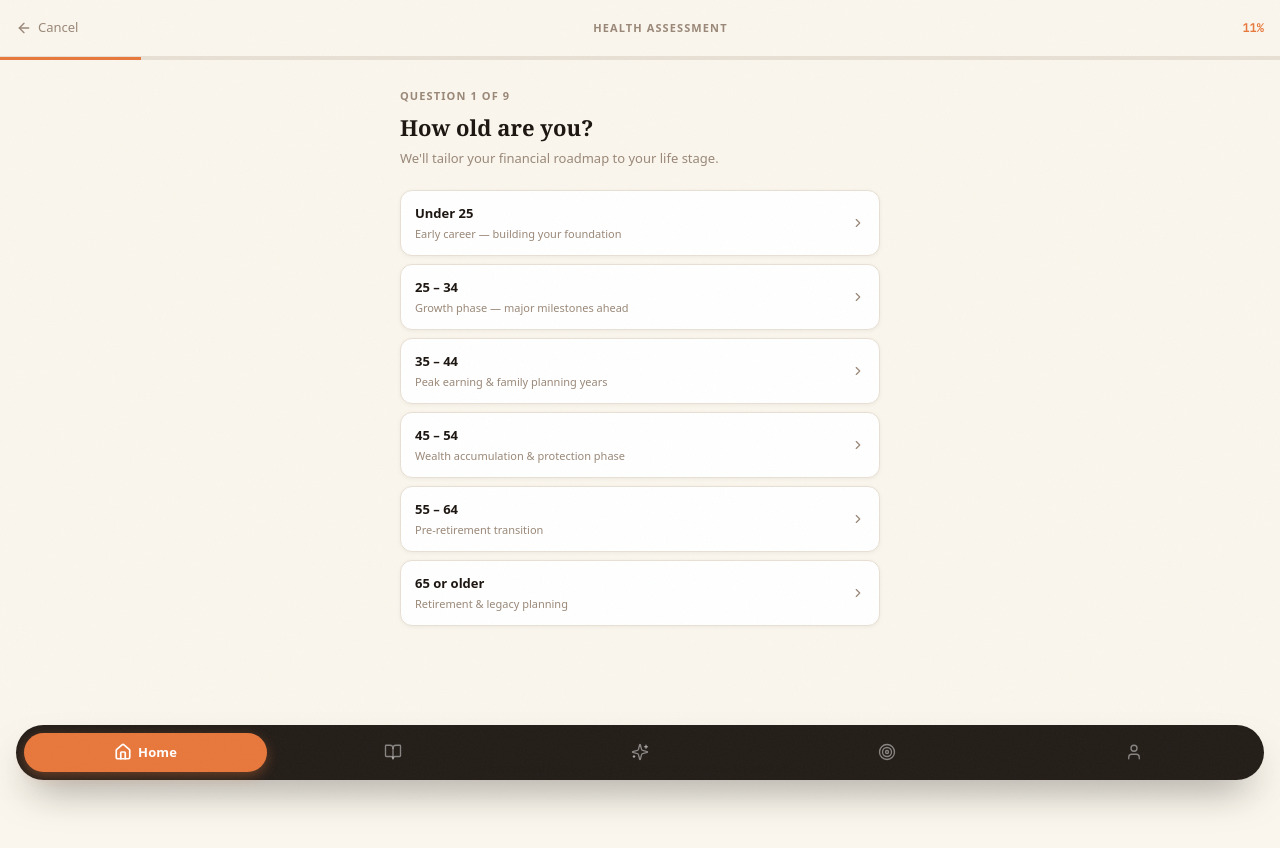
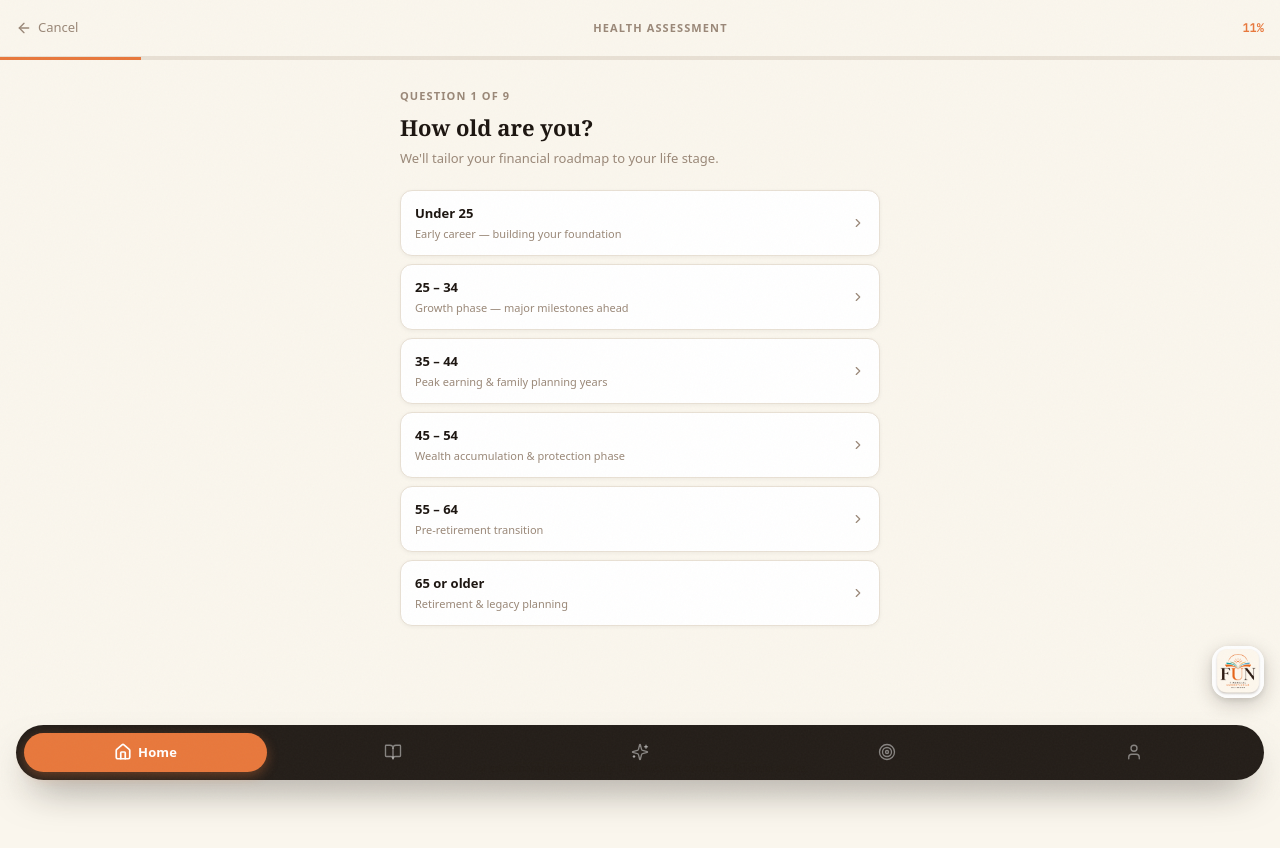
Before and after one commit to lukedemary-create/FUN-Mobile-, a React (Vite) app: page / in a window 1280 px wide. Both pictures are taken after a click on the button "Continue as Guest". Shown: the top 848 px of the page. Built offline with nearby package versions, Linux system fonts and the light colour scheme; a web font is replaced by a local one.

Commit message:
Add draggable FUN orb to every screen
Floating FUN logo in bottom-right corner. Swipe right to push it
off screen (22px peek stays visible). Swipe left from the peek to
bring it back. Tap to go home.

Co-Authored-By: Claude Sonnet 4.6 <noreply@anthropic.com>

```diff
--- a/src/mobile/MobileLayout.jsx
+++ b/src/mobile/MobileLayout.jsx
@@ -1,19 +1,21 @@
+import { useState, useRef } from 'react'
 import { Outlet, useNavigate, useLocation } from 'react-router-dom'
 import { Home, BookOpen, Target, User, Sparkles } from 'lucide-react'
-import { C, UI, DISPLAY } from './tokens'
+import { C, UI } from './tokens'
 
-const PILL_H = 64
+const PILL_H      = 64
 const PILL_BOTTOM = 20
 const CONTENT_PAD = PILL_H + PILL_BOTTOM + 16
 
 const TABS = [
   { path: '/',      label: 'Home',  Icon: Home,     match: p => p === '/' },
   { path: '/learn', label: 'Learn', Icon: BookOpen,  match: p => p === '/learn' || p.startsWith('/learn/') },
-  { path: '/ai',    label: 'AI',    Icon: Sparkles,  match: p => p === '/ai',     accent: C.indigo },
+  { path: '/ai',    label: 'AI',    Icon: Sparkles,  match: p => p === '/ai',    accent: C.indigo },
   { path: '/plan',  label: 'Plan',  Icon: Target,    match: p => p === '/plan'  || p.startsWith('/plan/')  },
   { path: '/you',   label: 'You',   Icon: User,      match: p => p === '/you'   || p.startsWith('/you/')   },
 ]
 
+/* ── Bottom pill nav ─────────────────────────────────────── */
 function FloatingNav() {
   const navigate = useNavigate()
   const { pathname } = useLocation()
@@ -40,11 +42,9 @@ function FloatingNav() {
     }}>
       {TABS.map(({ path, label, Icon, accent }) => {
         const isActive = activeTab === path
-        const bg = isActive ? (accent ?? C.tangerine) : 'transparent'
+        const bg     = isActive ? (accent ?? C.tangerine) : 'transparent'
         const shadow = isActive
-          ? accent
-            ? '0 4px 12px rgba(129,140,248,0.40)'
-            : '0 4px 12px rgba(232,120,60,0.35)'
+          ? accent ? '0 4px 12px rgba(129,140,248,0.40)' : '0 4px 12px rgba(232,120,60,0.35)'
           : 'none'
         return (
           <button
@@ -65,20 +65,9 @@ function FloatingNav() {
               boxShadow: shadow,
             }}
           >
-            <Icon
-              size={18}
-              color={isActive ? '#fff' : 'rgba(255,255,255,0.45)'}
-              strokeWidth={isActive ? 2.3 : 1.8}
-            />
+            <Icon size={18} color={isActive ? '#fff' : 'rgba(255,255,255,0.45)'} strokeWidth={isActive ? 2.3 : 1.8} />
             {isActive && (
-              <span style={{
-                fontFamily: UI,
-                fontSize: 13,
-                fontWeight: 700,
-                color: '#fff',
-                letterSpacing: '0.01em',
-                whiteSpace: 'nowrap',
-              }}>
+              <span style={{ fontFamily: UI, fontSize: 13, fontWeight: 700, color: '#fff', letterSpacing: '0.01em', whiteSpace: 'nowrap' }}>
                 {label}
               </span>
             )}
@@ -89,6 +78,79 @@ function FloatingNav() {
   )
 }
 
+/* ── FUN floating orb ────────────────────────────────────── */
+const ORB   = 52   // size in px
+const PEEK  = 22   // px visible when pushed off screen
+
+function FUNOrb() {
+  const navigate        = useNavigate()
+  const [hidden, setHidden]   = useState(false)
+  const [dragX,  setDragX]    = useState(0)
+  const [active, setActive]   = useState(false)
+  const startX = useRef(null)
+
+  // translateX when fully hidden (only PEEK px shows from right edge)
+  const HIDE_X = ORB + 16 - PEEK  // 52 + 16 - 22 = 46
+
+  // clamp drag direction based on current state
+  const clampedDrag = hidden ? Math.min(0, dragX) : Math.max(0, dragX)
+  const tx = hidden ? HIDE_X + clampedDrag : clampedDrag
+
+  return (
+    <div
+      onTouchStart={e => {
+        startX.current = e.touches[0].clientX
+        setActive(true)
+        setDragX(0)
+      }}
+      onTouchMove={e => {
+        if (startX.current === null) return
+        const dx = e.touches[0].clientX - startX.current
+        setDragX(hidden ? Math.min(0, dx) : Math.max(0, dx))
+      }}
+      onTouchEnd={() => {
+        const dx = dragX
+        setActive(false)
+        setDragX(0)
+        startX.current = null
+
+        if (!hidden && dx > 48) {
+          setHidden(true)
+        } else if (hidden && dx < -48) {
+          setHidden(false)
+        } else if (Math.abs(dx) < 8 && !hidden) {
+          navigate('/')
+        }
+      }}
+      style={{
+        position: 'fixed',
+        right: 16,
+        bottom: 102,
+        zIndex: 200,
+        width: ORB,
+        height: ORB,
+        borderRadius: 16,
+        overflow: 'hidden',
+        transform: `translateX(${tx}px)`,
+        transition: active ? 'none' : 'transform 0.35s cubic-bezier(0.34, 1.56, 0.64, 1)',
+        boxShadow: '0 6px 20px rgba(28,21,16,0.20), 0 2px 6px rgba(28,21,16,0.10)',
+        WebkitTapHighlightColor: 'transparent',
+        touchAction: 'pan-x',
+        userSelect: 'none',
+        cursor: 'pointer',
+      }}
+    >
+      <img
+        src="/fun-logo.png"
+        alt="FUN"
+        style={{ width: '100%', height: '100%', objectFit: 'cover', display: 'block' }}
+        draggable={false}
+      />
+    </div>
+  )
+}
+
+/* ── Layout ──────────────────────────────────────────────── */
 export default function MobileLayout() {
   return (
     <div style={{ background: C.bg, minHeight: '100dvh' }}>
@@ -96,6 +158,7 @@ export default function MobileLayout() {
         <Outlet />
       </main>
       <FloatingNav />
+      <FUNOrb />
     </div>
   )
 }
```
